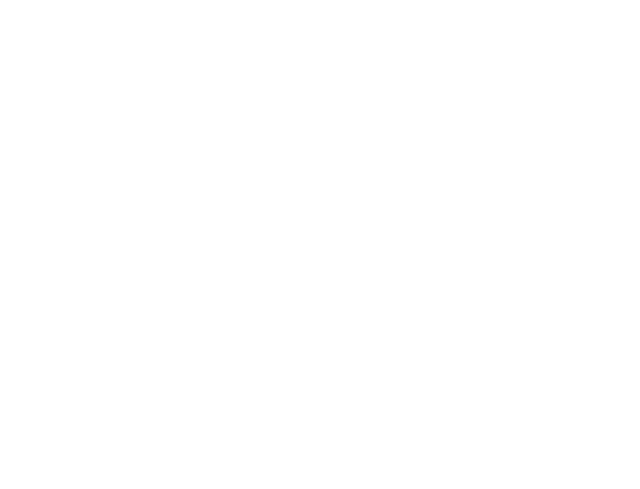
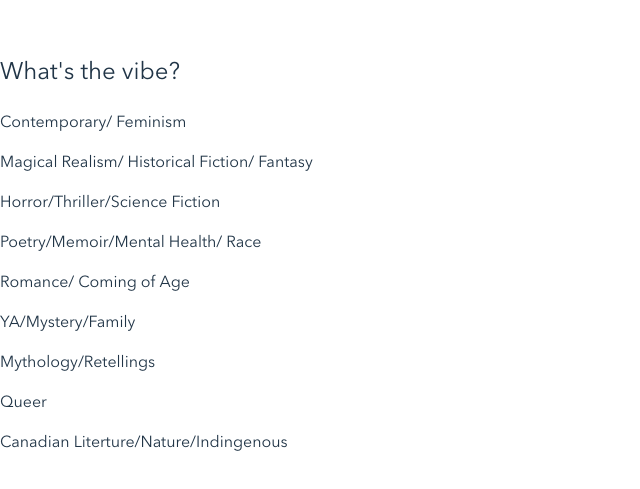
Before and after one commit to kellybesmonte/BookCupid, a React (Vite) app: page /Question1 in a window 1280 px wide. Shown: the part 147-636 px from the top of the page, without its empty margins (0-640 px from the left). Built offline with nearby package versions, Linux system fonts and the light colour scheme; no server answers.

Commit message:
skeleton done, working through functionality

```diff
--- a/package.json
+++ b/package.json
@@ -10,6 +10,7 @@
     "preview": "vite preview"
   },
   "dependencies": {
+    "axios": "^1.7.2",
     "react": "^18.2.0",
     "react-dom": "^18.2.0",
     "react-router-dom": "^6.24.1",
--- a/src/components/Question1/Question1.jsx
+++ b/src/components/Question1/Question1.jsx
@@ -1,13 +1,63 @@
+import { useNavigate, useParams } from "react-router-dom";
+import { useState } from "react";
+import axios from 'axios';
+import "./Question1.scss";
+
+export const API_URL = import.meta.env.VITE_API_URL;
+
+function Question1() {
+    const navigate = useNavigate();
+
+
+    return (
+        <main className="imgsQuestion--section">
+            <div className="imgsQuestion--titleContainer">
+                <h2 className="imgsQuestion--title">What's the vibe?</h2>
+            </div>
+            <section className="imgsQuestion--cardsSection">
+
+
+                <div className="imgsQuestion--cardContainer" onClick={() => navigate("/ContemporaryQuotes")}>
+                    <p>Contemporary/ Feminism</p>
+                </div>
+
+                <div className="imgsQuestion--cardContainer">
+                    <p>Magical Realism/ Historical Fiction/ Fantasy</p>
+                </div>
+
+                <div className="imgsQuestion--cardContainer">
+                    <p>Horror/Thriller/Science Fiction</p>
+                </div>
+
+                <div className="imgsQuestion--cardContainer">
+                    <p>Poetry/Memoir/Mental Health/ Race</p>
+                </div>
+
+                <div className="imgsQuestion--cardContainer">
+                    <p>Romance/ Coming of Age</p>
+                </div>
+
+                <div className="imgsQuestion--cardContainer">
+                    <p>YA/Mystery/Family</p>
+                </div>
+
+                <div className="imgsQuestion--cardContainer">
+                    <p>Mythology/Retellings</p>
+                </div>
+
+                <div className="imgsQuestion--cardContainer">
+                    <p>Queer</p>
+                </div>
+
+                <div className="imgsQuestion--cardContainer">
+                    <p>Canadian Literture/Nature/Indingenous</p>
+                </div>
+            </section>
+        </main>
 
 
 
-function Question1() {
-
-
-
-    // return (
-
-    // );
+    );
 }
 
 export default Question1;
--- a/src/pages/Landing/Landing.jsx
+++ b/src/pages/Landing/Landing.jsx
@@ -18,7 +18,7 @@ function Landing(props) {
                 <div className="landingPage--questionButton">
                     <p className="landingPage--buttonsText">Ready to find your next match?</p>
                 </div>
-                <Link to="/Question1" onClick={props.handleLogoClick}>
+                <Link to="/Question1" onClick={props.handleButtonClick}>
                     <button className="landingPage--startButton">
                         <p className="landingPage--buttonsText">Get Started</p>
                     </button>
```
Also changed, not shown: src/components/ContemporaryQuotes/ContemporaryQuotes.jsx (added, +19 -0 lines), src/components/ContemporaryQuotes/ContemporaryQuotes.scss (added), src/components/Question2/Question2.scss (deleted), 1 other file (tests, documents, lock files or other folders).
